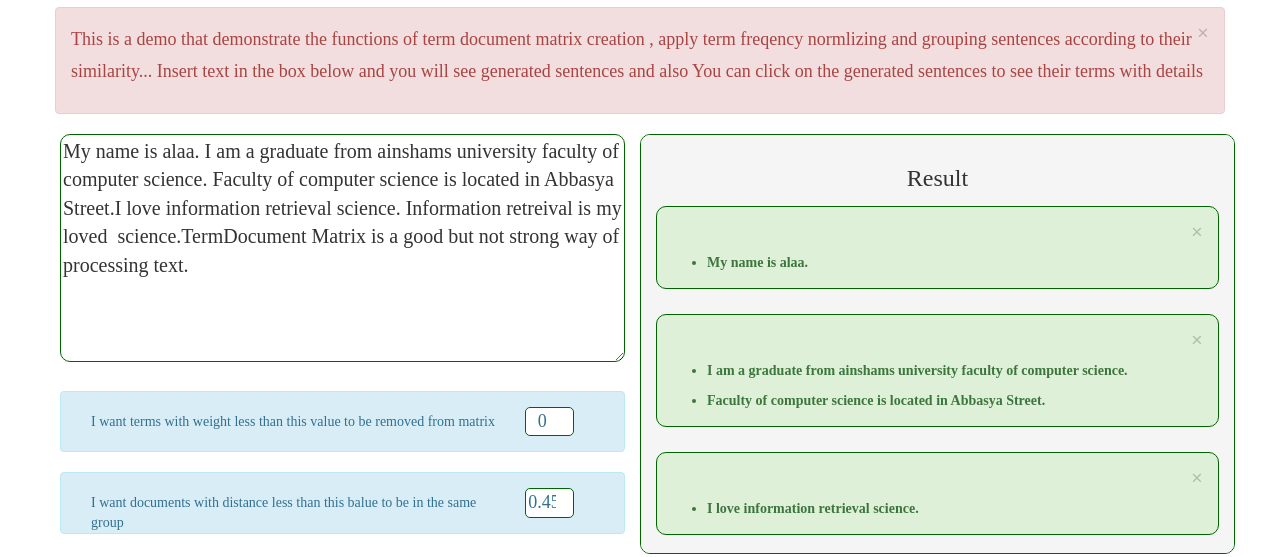
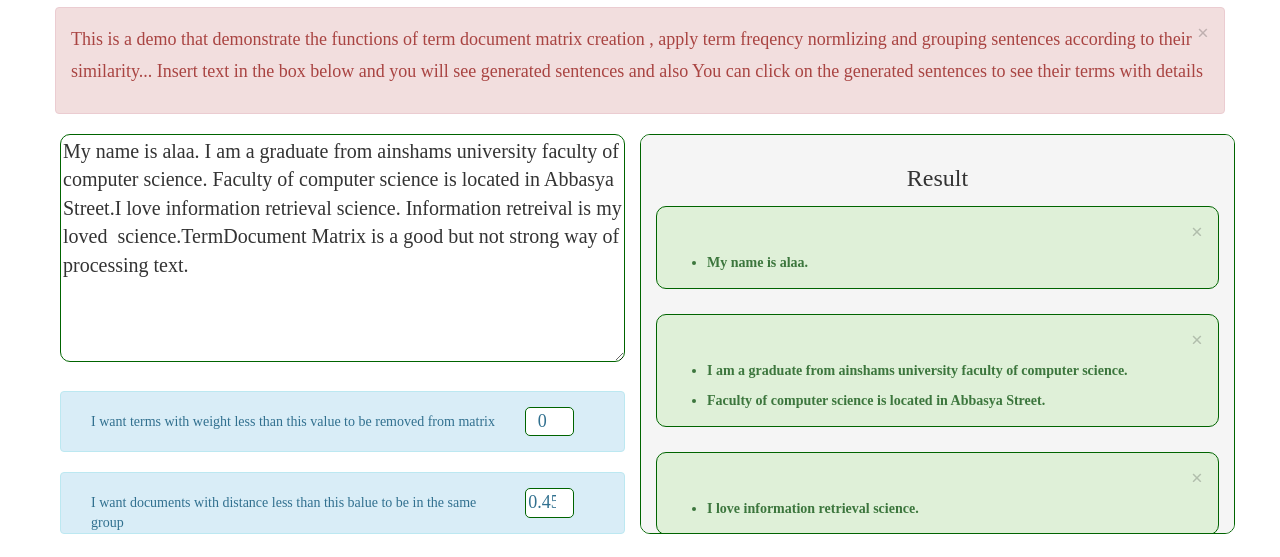
Before and after one commit to tdmatrixsite/tdmatrixsite.github.io, a plain HTML site: page index.html in a window 1280 px wide. Shown: the part 194-751 px from the top of the page. Drawn offline with Linux system fonts and the light colour scheme.

Commit message:
Update main.css

```diff
--- a/css/main.css
+++ b/css/main.css
@@ -305,7 +305,7 @@ input[type="number"]
 }
 .sentencesDiv
 {
-  height: 420px;
+  height: 400px;
 overflow: auto;
 background-color: whitesmoke;
 padding-top: 10px;
```
